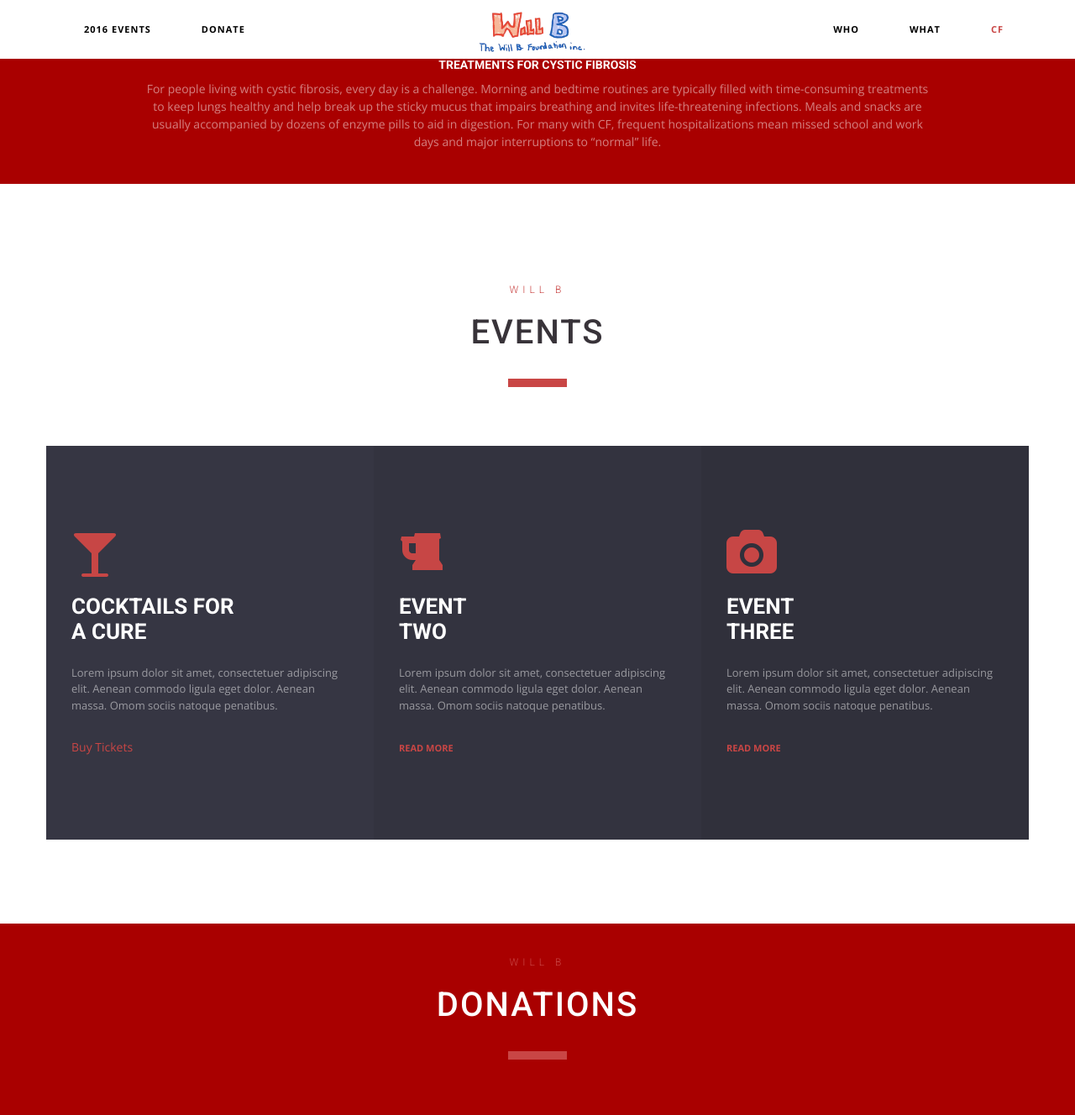
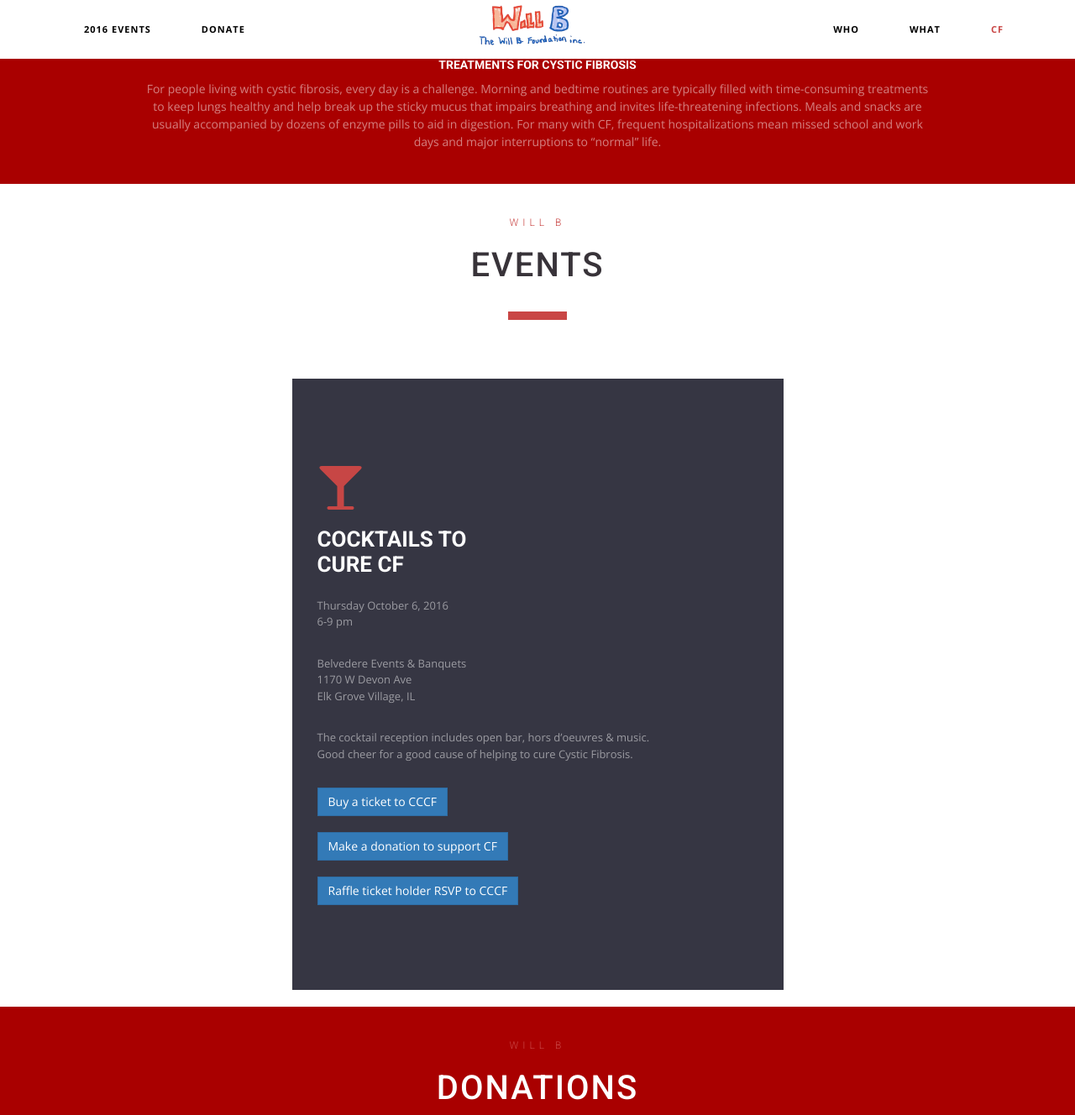
Before and after one commit to LonelyBeastie/willbfoundation, a Jekyll site: the page built from index.html, in a window 1280 px wide and 1400 px high, scrolled down 3686 px, cut to the strip 0-1328 px from the top of the window. Shown: the whole strip at 84% size. Built offline with Jekyll 4.4.1, drawn with Linux system fonts in a browser that asks for light colours; nearby versions of some CDN libraries.

Commit message:
updates icons and css

```diff
--- a/_includes/header.html
+++ b/_includes/header.html
@@ -11,9 +11,7 @@
     <div class="menu-container page-scroll">
       <button type="button" class="navbar-toggle pull-right" data-toggle="collapse" data-target=".navbar-ex1-collapse">
         <span class="sr-only">Toggle navigation</span>
-        <span class="icon-bar"></span>
-        <span class="icon-bar"></span>
-        <span class="icon-bar"></span>
+        <i class="fa fa-bars fa-2x" aria-hidden="true"></i>
       </button>
     </div>
     <!-- Collect the nav links, forms, and other content for toggling -->
@@ -34,7 +32,7 @@
           </div>
         </div>
 
-        <div class="col-md-4 no-side-padding">
+        <div class="col-md-4 no-side-padding xs-hidden">
           <div class="center-block logo page-scroll">
             <a class="logo-link navbar-brand logo-centered" href="#landing">
               <img class="default-logo" src="assets/img/logo-light-copy.png" alt="Logo">
--- a/_includes/javascript.html
+++ b/_includes/javascript.html
@@ -13,7 +13,7 @@
 <script src="assets/plugins/cube-portfolio/cubeportfolio/js/jquery.cubeportfolio.min.js"></script>
 <script src="assets/plugins/modernizr.js"></script>
 <script src="assets/plugins/backstretch/jquery.backstretch.min.js"></script>
-<script src="https://maps.googleapis.com/maps/api/js?signed_in=true&amp;callback=initMap" async defer></script><script src="assets/js/plugins/gmaps-ini.js"></script>
+<!-- <script src="https://maps.googleapis.com/maps/api/js?signed_in=true&amp;callback=initMap" async defer></script><script src="assets/js/plugins/gmaps-ini.js"></script> -->
 
 <!-- JS Page Level-->
 <script src="assets/js/one.app.js"></script>
--- a/assets/css/custom.css
+++ b/assets/css/custom.css
@@ -1,6 +1,9 @@
 .one-page-nav-scrolling{background: #fff;}
 .one-page-header.architecture-nav .navbar-nav > li > a {color: black;}
 .one-page-header.top-nav-collapse {box-shadow: 0 0 5px rgb(169, 0, 0);}
+.arch-service-1 { background: none;}
+.icon-bar{color: black;}
+
 img.width100{width: 100% }
 #landing{padding-top: 145px;}
 img.tiny-logo{
@@ -16,9 +19,7 @@ img.tiny-logo{
 	width: auto;
 	margin: -4px 0 auto;
 }
-.architecture-nav.navbar .navbar-nav {
-	margin: 49px 0;
-}
+.architecture-nav.navbar .navbar-nav {margin: 0 0 0 0;}
 .one-page-header.architecture-nav .navbar-nav > li > a {
 	font-size: 14px;
 }
@@ -33,11 +34,16 @@ img.tiny-logo{
 	height: 50px;
 	width: auto;
 	margin-left: 100px;
+	margin-top: -8px;
 }
 @media (min-width : 320px) {
-	.navbar.architecture-nav > .container .navbar-brand.logo-left img { width:250px; height: auto; margin-left: 0px;}
+	.navbar.architecture-nav > .container .navbar-brand.logo-left img {
+		margin-left: 0px;
+		margin-top: 1px;
+	}
 }
 @media (min-width: 992px){
+	.architecture-nav.navbar .navbar-nav {margin: 49px 0;}
 	.g-mt-70-flex { margin-top: 70px; }
 	.navbar.architecture-nav > .container .navbar-brand.logo-left img { width:140;}
 	div.padding-top-90px{ padding-top: 90px;}
--- a/index.html
+++ b/index.html
@@ -185,25 +185,34 @@ layout: default
 		</div>
 	</section>
 
-  <!--Events-->
+  <!--Events Section-->
   <section id="events">
-		<div class="container content-lg">
+		<div class="container content-md">
 			<div class="g-heading-v7 text-center g-mb-70">
 				<h2 class="h2"><em class="block-name">Will B</em>Events</h2>
 			</div>
-
 			<!-- all for your comfort blocks -->
 			<div class="row equal-height-columns">
-				<div class="col-md-4 arch-service arch-service-1">
+				<div class="col-md-6 col-md-offset-3 arch-service arch-service-1">
 					<div class="arch-service-in img-hover-1 equal-height-column" style="height: 483px;">
 						<i class="fa fa-glass fa-4x" aria-hidden="true"></i>
-						<h3>Cocktails For<br>A Cure</h3>
-						<p>Lorem ipsum dolor sit amet, consectetuer adipiscing elit. Aenean commodo ligula eget dolor. Aenean massa. Omom sociis natoque penatibus.</p>
-						<a href="#donation">Buy Tickets</a>
+						<h3>Cocktails To<br>Cure CF</h3>
+						<p>Thursday October 6, 2016<br>6-9 pm</p>
+            <p>
+              Belvedere Events & Banquets<br>
+              1170 W Devon Ave<br>
+              Elk Grove Village, IL
+            </p>
+            <p>
+              The cocktail reception includes open bar, hors d’oeuvres & music.<br>
+              Good cheer for a good cause of helping to cure Cystic Fibrosis.</p>
+						<a href="#donation" class="page-scroll btn btn-primary">Buy a ticket to CCCF</a><br><br>
+						<a href="#donation" class="page-scroll btn btn-primary">Make a donation to support CF</a><br><br>
+						<a href="#rsvp" class="page-scroll btn btn-primary">Raffle ticket holder RSVP to CCCF</a>
 					</div>
 				</div>
 
-				<div class="col-md-4 arch-service arch-service-2">
+				<!-- <div class="col-md-4 arch-service arch-service-2">
 					<div class="arch-service-in img-hover-2 equal-height-column" style="height: 483px;">
 						<i class="fa fa-beer fa-4x" aria-hidden="true"></i>
 						<h3>Event<br>Two</h3>
@@ -219,7 +228,7 @@ layout: default
 						<p>Lorem ipsum dolor sit amet, consectetuer adipiscing elit. Aenean commodo ligula eget dolor. Aenean massa. Omom sociis natoque penatibus.</p>
 						<button class="arch-service-btn" data-toggle="modal" data-target="#myModal">Read More</button>
 					</div>
-				</div>
+				</div> -->
 	</section>
 
   <!--Donations-->
@@ -232,7 +241,7 @@ layout: default
             <!-- Clients -->
             <div class="row">
               <div class="col-md-12 col-sm-12 clients">
-                <div style="width:100%; text-align:left;" >
+                <div style="width:100%; text-align:right;" >
                   <iframe  src="//eventbrite.com/tickets-external?eid=20954736180&ref=etckt" frameborder="0" height="260" width="100%" vspace="0" hspace="0" marginheight="5" marginwidth="5" scrolling="auto" allowtransparency="true"></iframe>
                   <div style="font-family:Helvetica, Arial; font-size:10px; padding:5px 0 5px; margin:2px; width:100%; text-align:left;" >
                     <a class="powered-by-eb" style="color: #dddddd; text-decoration: none;" target="_blank" href="http://www.eventbrite.com/r/etckt">Powered by Eventbrite</a>
```
